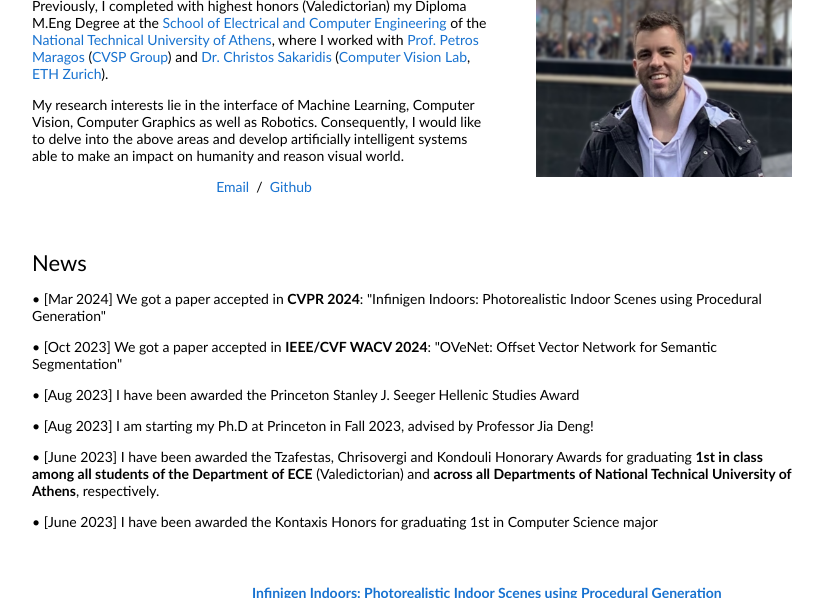
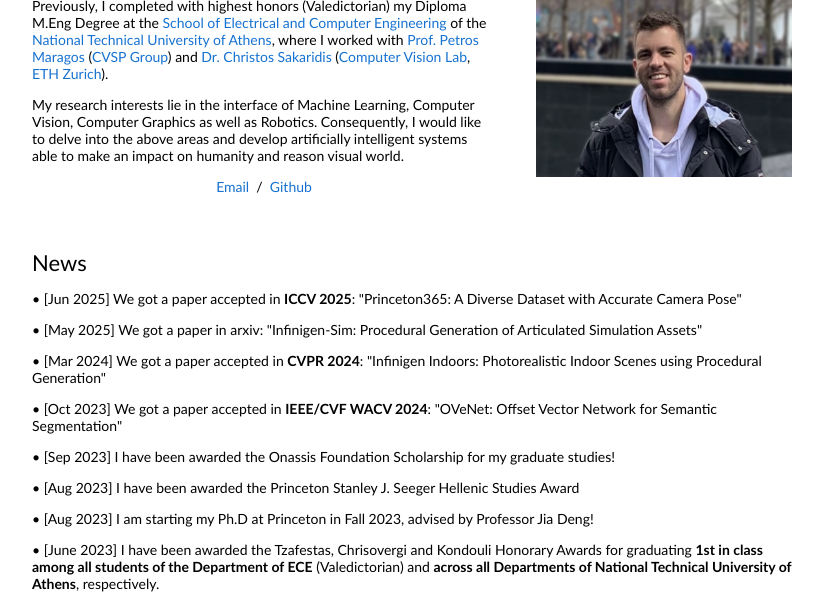
Before and after one commit to stamatisalex/stamatisalex.github.io, a plain HTML site: page index.html in a window 1280 px wide. Shown: the part 138-736 px from the top of the page, without its empty margins (228-1051 px from the left). Drawn offline with Linux system fonts and the light colour scheme.

```diff
--- a/index.html
+++ b/index.html
@@ -43,21 +43,21 @@
               <tr>
               <td style="padding:20px;width:100%;vertical-align:middle">
                 <h2>News</h2>
-                <!-- <p>
+                <p>
                   &#x2022; [Jun 2025] We got a paper accepted in <b>ICCV 2025</b>: "Princeton365: A Diverse Dataset with Accurate Camera Pose"
                 </p>
                 <p>
                   &#x2022; [May 2025] We got a paper in arxiv: "Infinigen-Sim: Procedural Generation of Articulated Simulation Assets"
-                </p> -->
+                </p>
                 <p>
                   &#x2022; [Mar 2024] We got a paper accepted in <b>CVPR 2024</b>: "Infinigen Indoors: Photorealistic Indoor Scenes using Procedural Generation"
                 </p>
                 <p>
                   &#x2022; [Oct 2023] We got a paper accepted in <b>IEEE/CVF WACV 2024</b>: "OVeNet: Offset Vector Network for Semantic Segmentation"
                 </p>
-                <!-- <p>
+                <p>
                   &#x2022; [Sep 2023] I have been awarded the Onassis Foundation Scholarship for my graduate studies!
-                </p> -->
+                </p>
                 <p>
                   &#x2022; [Aug 2023] I have been awarded the Princeton Stanley J. Seeger Hellenic Studies Award
                 </p>
```
